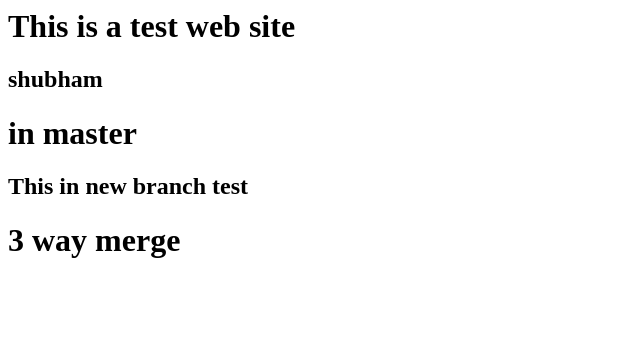
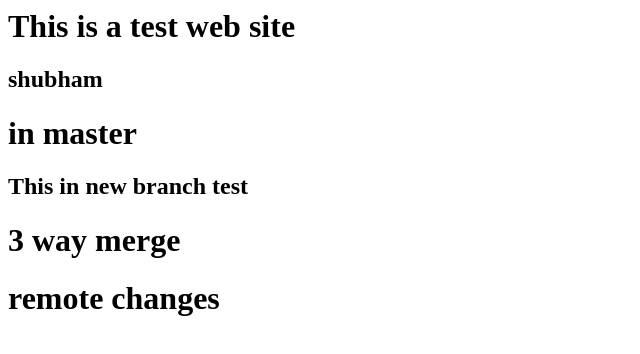
Before and after one commit to shubham0705/webtest, a plain HTML site: page index.html in a window 1280 px wide. Shown: the whole page, without its empty margins (0-640 px from the left). Drawn offline with Linux system fonts and the light colour scheme.

Commit message:
remote changes in index
index.html remote changes

```diff
--- a/index.html
+++ b/index.html
@@ -3,3 +3,4 @@
 <h1>in master </h1>
 <h2>This in new branch test</h2>
 <h1>3 way merge</h1>
+<h1>remote changes</h1>
```
